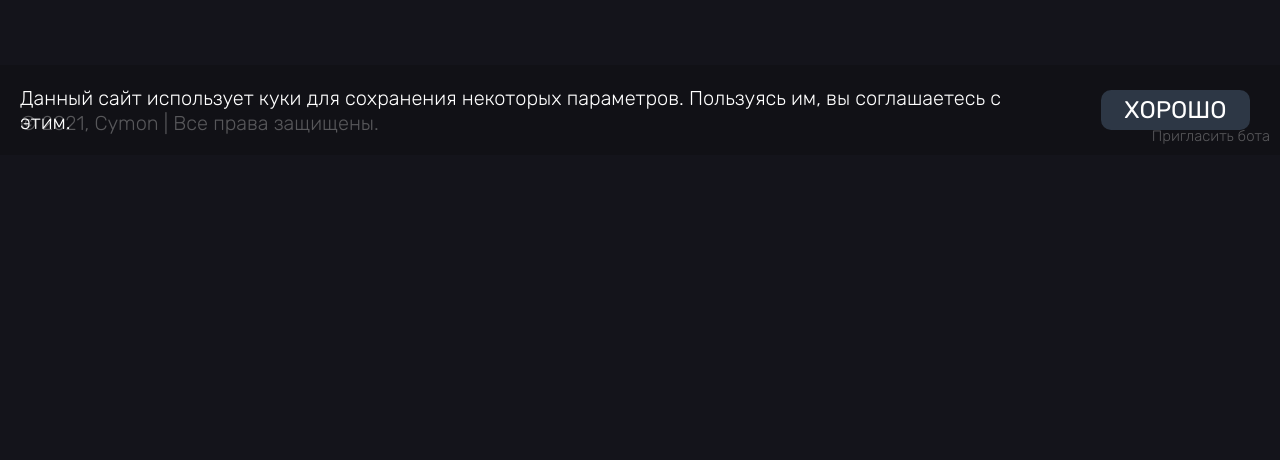
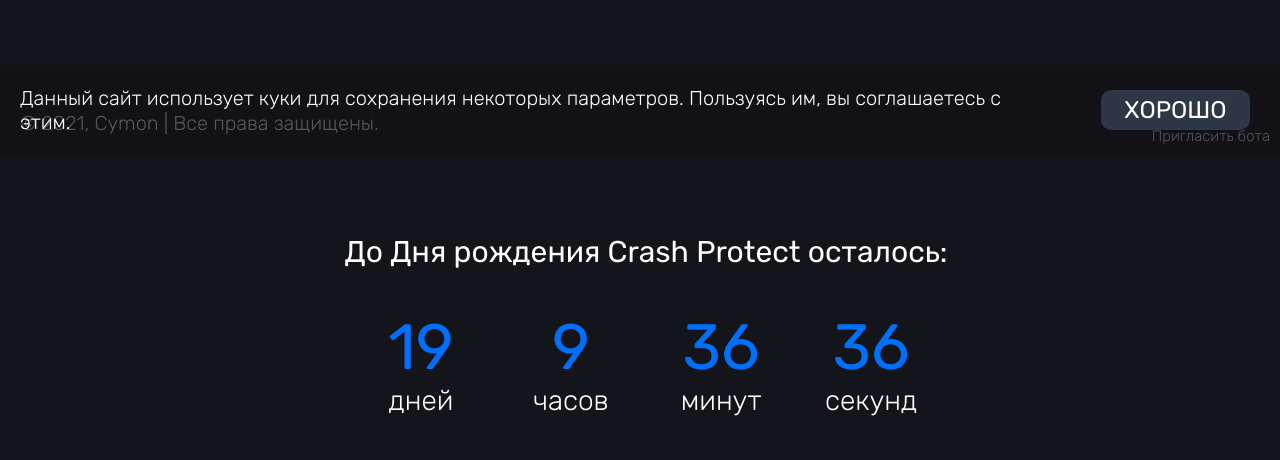
Before and after one commit to sav210/sav210.github.io, a PHP site: page / in a window 1280 px wide. Shown: the part 645-1105 px from the top of the page. Before the commit the page ends 789 px from the top, so only its background shows below. Run offline with PHP 8.4, Linux system fonts and the light colour scheme.

Commit message:
Add files via upload

```diff
--- a/css/main.css
+++ b/css/main.css
@@ -246,3 +246,43 @@
 .mobile_menu{
     display: none;
 }
+
+.countdown{
+    margin-top: 25%;
+    text-align: center;
+}
+
+.countdown h2{
+    font-weight: 400;
+    font-size: 30px;
+}
+
+.countdown .units{
+    margin-top: 2%;
+    display: flex;
+    flex-direction: row;
+    justify-content: center;
+    align-items: center;
+    height: 100px;
+}
+
+.countdown .units .unit{
+    padding: 15px;
+    text-align: center;
+    display: flex;
+    flex-direction: column;
+    justify-content: center;
+    align-items: center;
+    width: 120px;
+}
+
+.countdown .units .unit h3{
+    font-weight: 400;
+    font-size: 64px;
+    color: var(--primary)
+}
+
+.countdown .units .unit p{
+    font-size: 28px;
+    margin-top: -65px;
+}
--- a/css/mobile.css
+++ b/css/mobile.css
@@ -67,11 +67,28 @@
         margin-top: 10%;
     }
 
-    .footer p{
-        font-size: 36px;
+    .footer{
+        display: none;
     }
 
-    .footer a{
-        display: none;
+    .countdown{
+        margin-top: 50%;
+    }
+
+    .countdown .units{
+        margin-top: 15%;
+    }
+
+    .countdown .units .unit {
+        width: 200px;
+    }
+
+    .countdown .units .unit h3{
+        font-size: 112px;
+    }
+
+    .countdown .units .unit p{
+        font-size: 56px;
+        margin-top: -85px;
     }
 }
--- a/index.html
+++ b/index.html
@@ -22,6 +22,7 @@
         <meta property="og:site_name" content="Crash Protect">
         <script src="js/stata.js"></script>
         <script src="js/cookie.js"></script>
+        <script src="js/thefinalcountdown.js"></script>
         <link href="https://fonts.googleapis.com/css?family=Material+Icons|Material+Icons+Outlined|Material+Icons+Two+Tone|Material+Icons+Round|Material+Icons+Sharp" rel="stylesheet">
         <script>refresh_stata(true); setInterval(() => {refresh_stata(false)}, 30000)</script>
     </head>
@@ -47,6 +48,27 @@
             <div class="servers">
                 <span>Серверов: <b id="servers">0</b></span>
                 <span>Шардов: <b id="shards">0</b></span>
+            </div>
+        </div>
+        <div class="countdown">
+            <h2>До Дня рождения Crash Protect осталось:</h2>
+            <div class="units">
+                <div class="unit">
+                    <h3 id="days">0</h3>
+                    <p id="dunit">дней</p>
+                </div>
+                <div class="unit">
+                    <h3 id="hours">0</h3>
+                    <p id="hunit">часов</p>
+                </div>
+                <div class="unit">
+                    <h3 id="minutes">0</h3>
+                    <p id="dunit">минут</p>
+                </div>
+                <div class="unit">
+                    <h3 id="seconds">0</h3>
+                    <p id="sunit">секунд</p>
+                </div>
             </div>
         </div>
         <div class="footer">
--- /dev/null
+++ b/js/thefinalcountdown.js
@@ -0,0 +1,42 @@
+var target = new Date("Aug 22, 2021").getTime();
+
+function declinate(number, str1, str2, str3)
+{
+    var digits = String(number).slice(-2);
+    if (digits[0] == "1" && digits.length == 2)
+    {
+        return str3;
+    }
+    else
+    {
+        var i = Number(digits[0]);
+        if(digits.length == 2) i = Number(digits[1]);
+        if (i == 0) {return str3;}
+        else if (i == 1) {return str1;}
+        else if (i < 5) {return str2;}
+        else return str3;
+    }
+}
+
+var i = setInterval(function () {
+
+    var now = new Date().getTime();
+    var remaining = target - now;
+
+    if (remaining < 0) remaining = 0;
+
+    var days = Math.floor(remaining / (1000 * 60 * 60 * 24));
+    var hours = Math.floor((remaining % (1000 * 60 * 60 * 24)) / (1000 * 60 * 60));
+    var minutes = Math.floor((remaining % (1000 * 60 * 60)) / (1000 * 60));
+    var seconds = Math.floor((remaining % (1000 * 60)) / 1000);
+
+    $("#days").text(days.toString());
+    $("#hours").text(hours.toString());
+    $("#minutes").text(minutes.toString());
+    $("#seconds").text(seconds.toString());
+
+    $("#dunit").text(declinate(days, "день", "дня", "дней"));
+    $("#hunit").text(declinate(hours, "час", "часа", "часов"));
+    $("#munit").text(declinate(minutes, "минута", "минуты", "минут"));
+    $("#sunit").text(declinate(seconds, "секунда", "секунды", "секунд"));
+}, 500);
```
